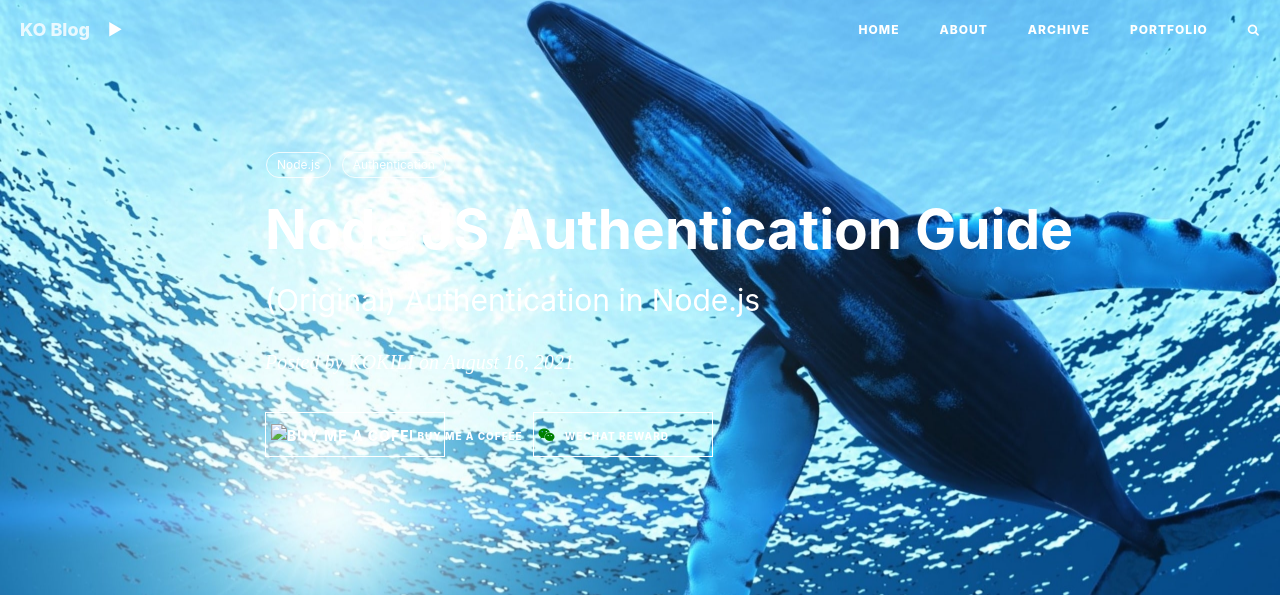
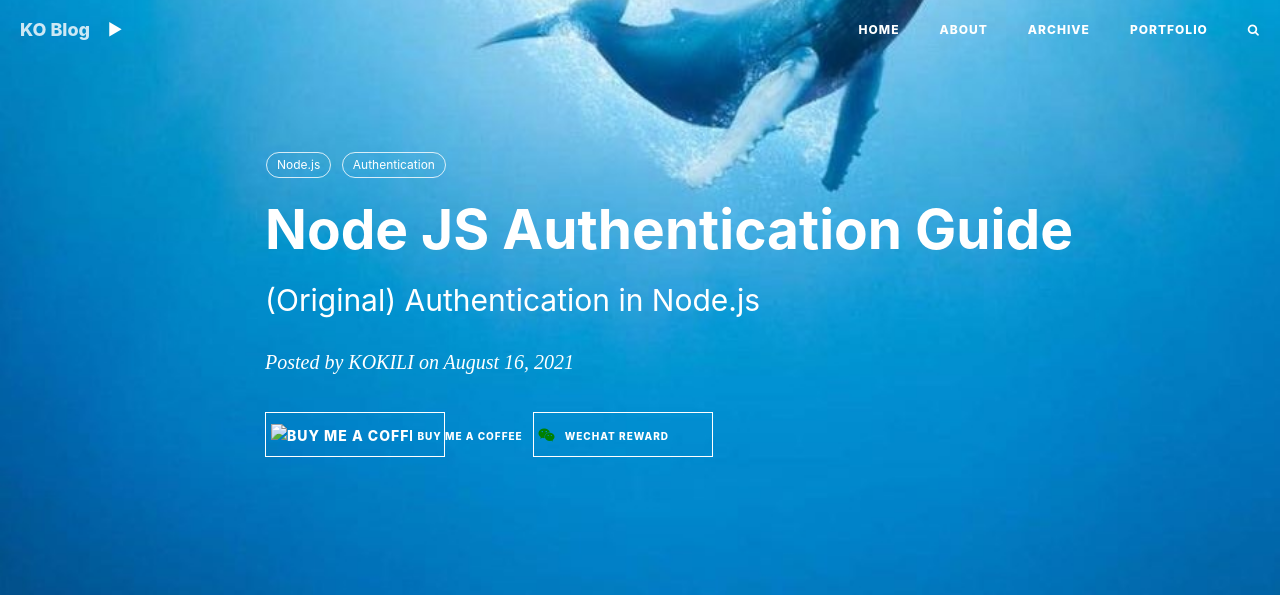
Before and after one commit to kkkokili/kkkokili.github.io, a Jekyll site: the page built from _posts/2021-08-16-Node-JS-Authentication-Guide.md, in a window 1280 px wide. Shown: the top 595 px of the page. Built offline with Jekyll 4.4.1, drawn with Linux system fonts in a browser that asks for light colours; nearby versions of some CDN libraries; comment, search, counter and statistics services are not loaded; grey boxes are pictures that could not be loaded.

Commit message:
Update 2021-08-16-Node-JS-Authentication-Guide.md

```diff
--- a/_posts/2021-08-16-Node-JS-Authentication-Guide.md
+++ b/_posts/2021-08-16-Node-JS-Authentication-Guide.md
@@ -4,7 +4,7 @@ title:      Node JS Authentication Guide
 subtitle:   (Original) Authentication in Node.js
 date:       2021-08-16
 author:     KOKILI
-header-img: img/342086-min.jpg
+header-img: img/6V2GFo.jpg
 catalog: true
 tags:
     - Node.js
```
